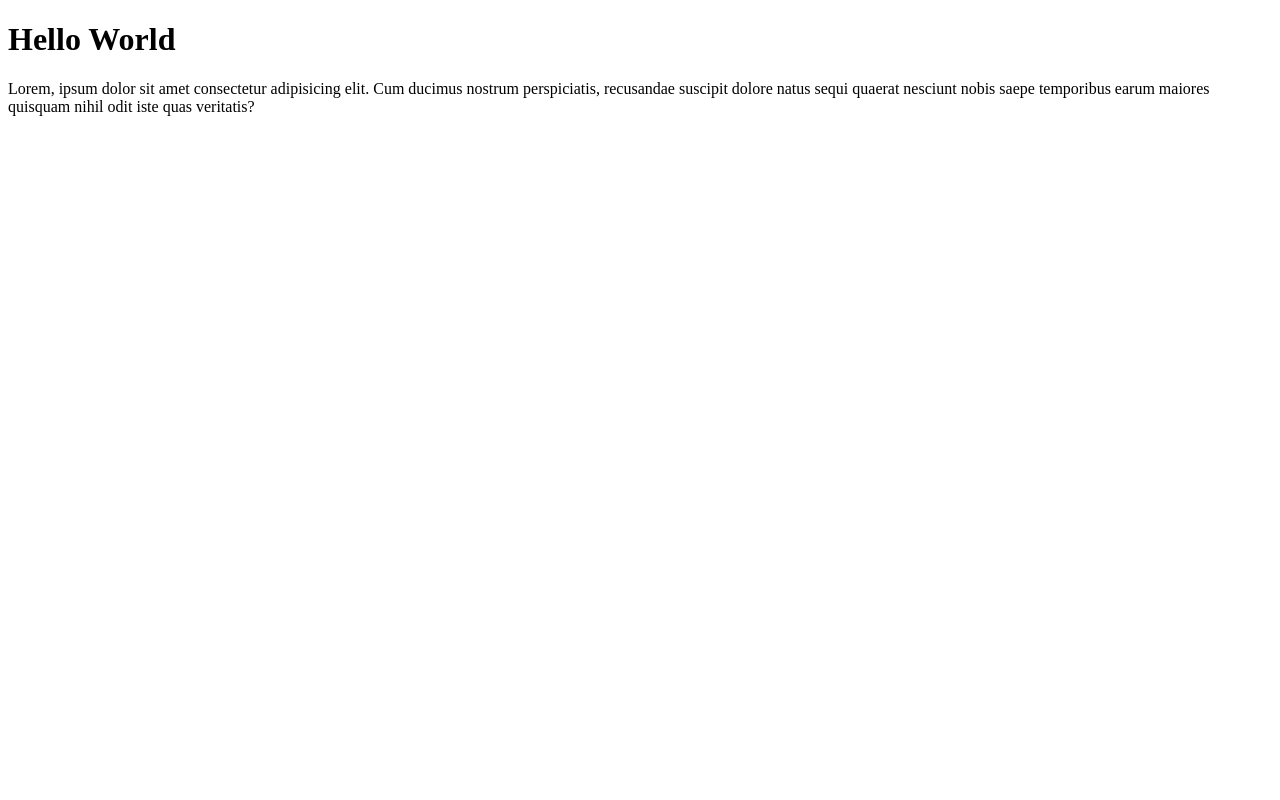
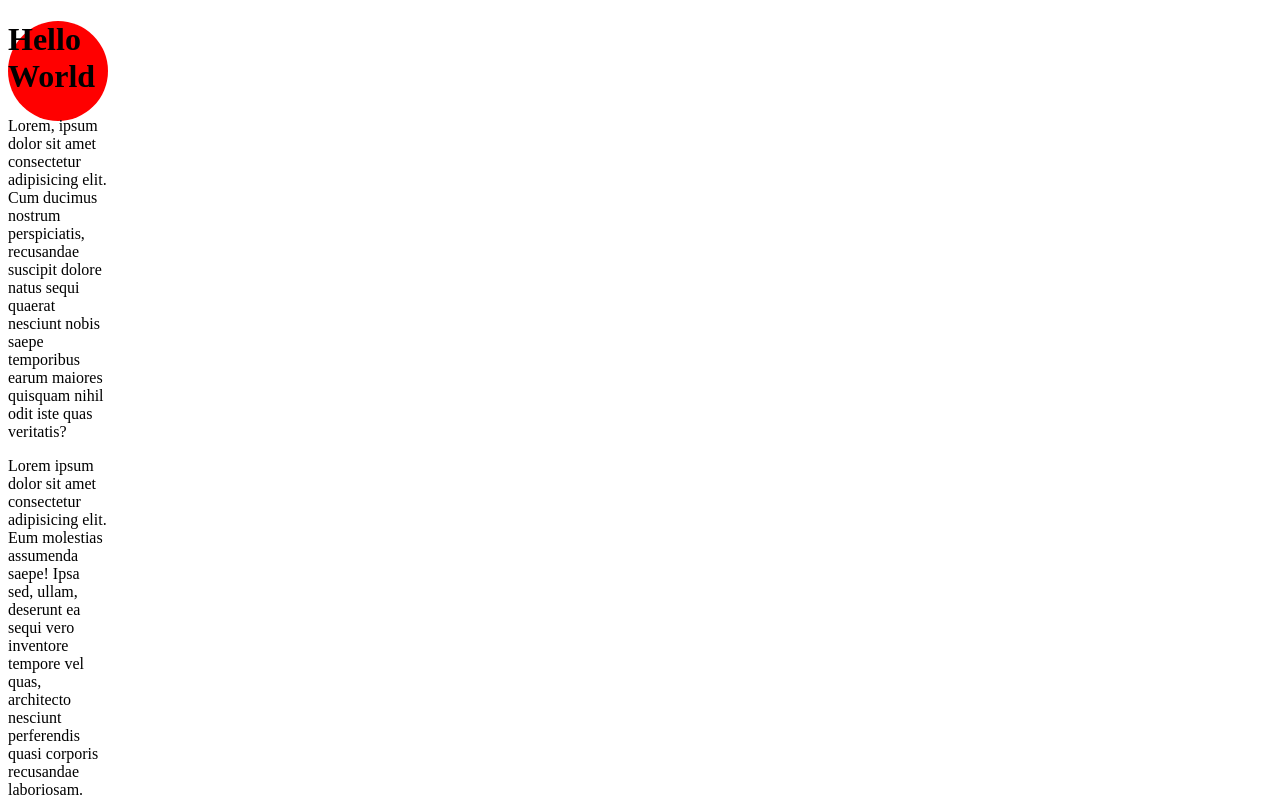
Before and after one commit to FelixMablletov/first-reposit, a plain HTML site: page index.html in a window 1280 px wide. Drawn offline with Linux system fonts and the light colour scheme.

```diff
--- a/index.html
+++ b/index.html
@@ -10,6 +10,7 @@
     <div>
         <h1>Hello World</h1>
         <p>Lorem, ipsum dolor sit amet consectetur adipisicing elit. Cum ducimus nostrum perspiciatis, recusandae suscipit dolore natus sequi quaerat nesciunt nobis saepe temporibus earum maiores quisquam nihil odit iste quas veritatis?</p>
+        <p>Lorem ipsum dolor sit amet consectetur adipisicing elit. Eum molestias assumenda saepe! Ipsa sed, ullam, deserunt ea sequi vero inventore tempore vel quas, architecto nesciunt perferendis quasi corporis recusandae laboriosam.</p>
     </div>
 </body>
 </html>
--- a/style.css
+++ b/style.css
@@ -0,0 +1,10 @@
+div{
+    background-color: red;
+    width: 100px;
+    height: 100px;
+    border-radius: 100px;
+}
+img{
+    width: 100px;
+    height: 100px;
+}
```
